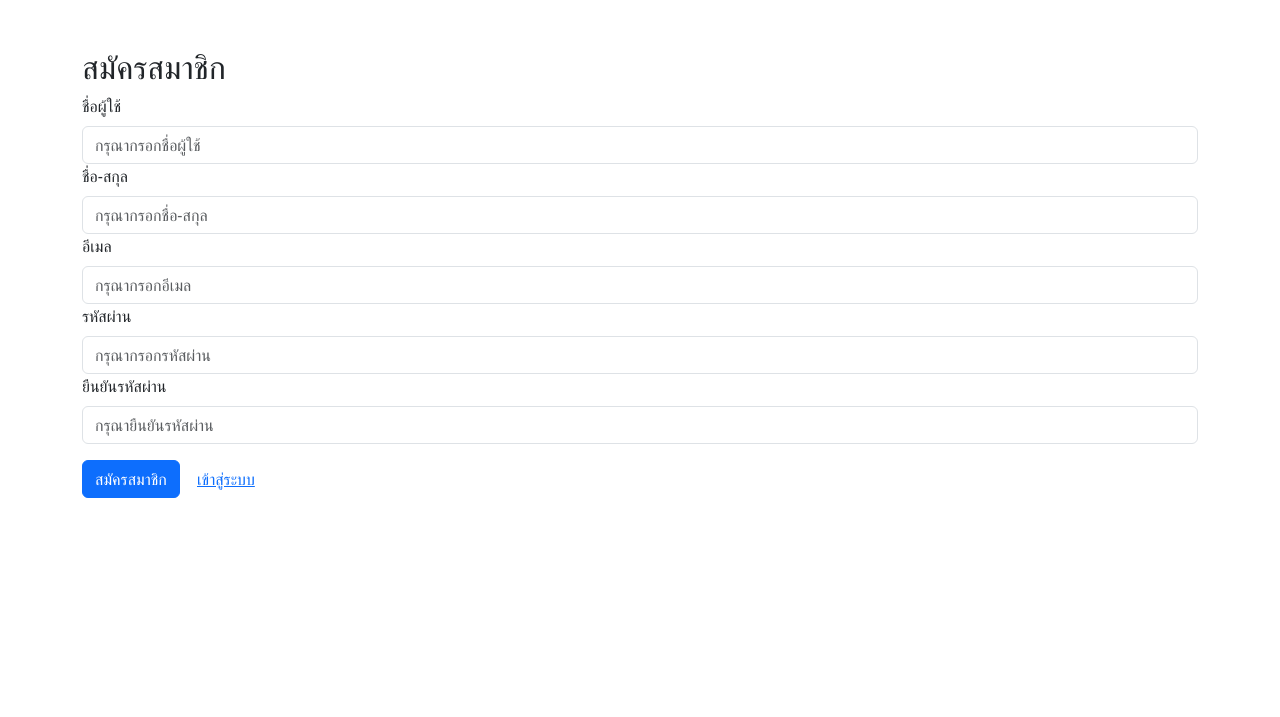
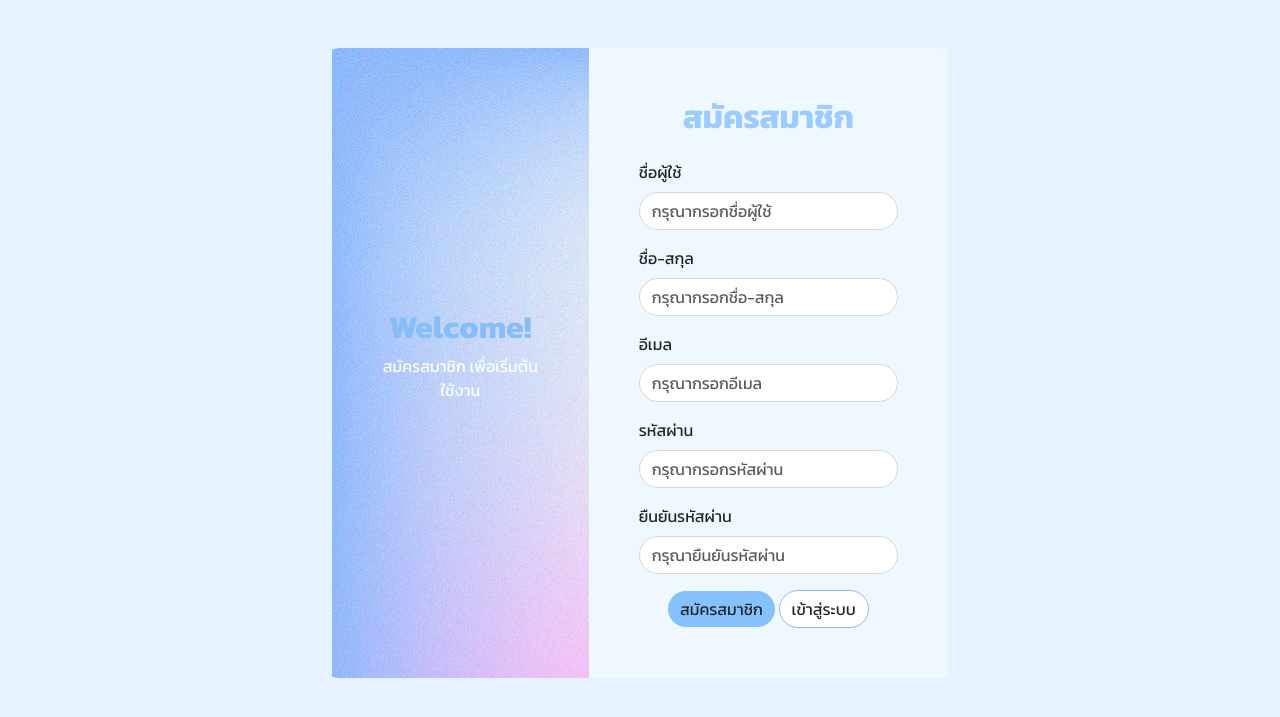
Before and after one commit to Bantita-Saeko/68s_OnlineShop, a PHP site: page /register.php in a window 1280 px wide. Shown: the top 717 px of the page. Run offline with PHP 8.4, Linux system fonts and the light colour scheme.

Commit message:
13.08.68

```diff
--- a/register.php
+++ b/register.php
@@ -1,67 +1,129 @@
 <?php
 require_once 'config.php';
 
-    if($_SERVER['REQUEST_METHOD'] === 'POST'){
-        //รับค่าจากฟอร์ม
+if ($_SERVER['REQUEST_METHOD'] === 'POST') {
     $username = trim($_POST['username']);
     $fullname = trim($_POST['fullname']);
     $email = trim($_POST['email']);
     $password = $_POST['password'];
     $confirmpassword = $_POST['confirmpassword'];
 
-        // นำข้อมูลไปบันทึกในฐานข้อมูล
-
     $hashedPassword = password_hash($password, PASSWORD_DEFAULT);
 
-        $sql = "INSERT INTO users(username, full_name, email, password,role) VALUES (?, ?, ?, ?, 'admin')";
+    $sql = "INSERT INTO users(username, full_name, email, password, role) VALUES (?, ?, ?, ?, 'admin')";
     $stmt = $conn->prepare($sql);
     $stmt->execute([$username, $fullname, $email, $hashedPassword]);
 }
 ?>
-
 <!DOCTYPE html>
 <html lang="en">
 <head>
     <meta charset="UTF-8">
     <meta name="viewport" content="width=device-width, initial-scale=1.0">
     <title>Register</title>
-
-    <!-- Boostrap CDN -->
+    <link rel="preconnect" href="https://fonts.googleapis.com">
+    <link rel="preconnect" href="https://fonts.gstatic.com" crossorigin>
+    <link href="https://fonts.googleapis.com/css2?family=Kanit:ital,wght@0,100;0,200;0,300;0,400;0,500;0,600;0,700;0,800;0,900;1,100;1,200;1,300;1,400;1,500;1,600;1,700;1,800;1,900&family=Nunito:ital,wght@0,200..1000;1,200..1000&display=swap" rel="stylesheet">
+    <!-- Bootstrap CDN -->
     <link rel="stylesheet" href="https://cdn.jsdelivr.net/npm/bootstrap@5.3.7/dist/css/bootstrap.min.css">
+    <style>
+        body {
+            font-family: 'Kanit', 'Nunito';
+            background-color: #e6f2ff;
+        }
+        .container {
+            max-width: 900px;
+            border-radius: 20px;
+            overflow: hidden;
+        }
+        .left-side {
+            background-image: url("img/bg.jpg");
+            color: white;
+            padding: 50px;
+            display: flex;
+            align-items: center;
+            justify-content: center;
+            flex-direction: column;
+            h2 {
+                font-weight: bold;
+                color: #87bef8ff;
+            }
+            img {
+                max-width: 100%;
+                border-radius: 10px;
+            }
+        }
+        .right-side {
+            background-color: #f0f8ff;
+            padding: 50px;
+            h2 {
+                font-weight: bold;
+                color: #9bcbffff;
+            }
+        }
+        .form-control {
+            border: 1px solid #d9d9d9ff;
+        }
+        .btn-custom {
+            background-color: #86c0fdff;
+            border: none;
+        }
+        .btn-outline-custom {
+            background-color: #ffffffff;
+            border: 1px solid #86c0fdff;
+        }
+        .btn-custom:hover {
+            background-color: #ffffffff;
+            border: 1px solid #86c0fdff;
+        }
+        .btn-outline-custom:hover {
+            background-color: #73b7ffff;
+        }
+    </style>
 </head>
 <body>
-    <div class="container mt-5">
-    <h2>สมัครสมาชิก</h2>
+    <div class="container mt-5 w-50">
+        <div class="row g-0">
+            <!-- ซ้าย -->
+            <div class="col-md-5 left-side text-center">
+                <h2>Welcome!</h2>
+                <p>สมัครสมาชิก เพื่อเริ่มต้นใช้งาน</p>
+            </div>
+
+            <!-- ขวา -->
+            <div class="col-md-7 right-side">
+                <h2 class="mb-4 text-center">สมัครสมาชิก</h2>
                 <form method="post">
-        <div>
+                    <div class="mb-3">
                         <label for="username" class="form-label">ชื่อผู้ใช้</label>
-            <input type="text" name="username" id="username" class="form-control" placeholder="กรุณากรอกชื่อผู้ใช้" required>
+                        <input type="text" name="username" id="username" class="form-control rounded-pill" placeholder="กรุณากรอกชื่อผู้ใช้" required>
                     </div>
-        <div>
+                    <div class="mb-3">
                         <label for="fullname" class="form-label">ชื่อ-สกุล</label>
-            <input type="text" name="fullname" id="fullname" class="form-control" placeholder="กรุณากรอกชื่อ-สกุล" required>
+                        <input type="text" name="fullname" id="fullname" class="form-control rounded-pill" placeholder="กรุณากรอกชื่อ-สกุล" required>
                     </div>
-        <div>
+                    <div class="mb-3">
                         <label for="email" class="form-label">อีเมล</label>
-            <input type="email" name="email" id="email" class="form-control" placeholder="กรุณากรอกอีเมล" required>
+                        <input type="email" name="email" id="email" class="form-control rounded-pill" placeholder="กรุณากรอกอีเมล" required>
                     </div>
-        <div>
+                    <div class="mb-3">
                         <label for="password" class="form-label">รหัสผ่าน</label>
-            <input type="password" name="password" id="password" class="form-control" placeholder="กรุณากรอกรหัสผ่าน" required>
+                        <input type="password" name="password" id="password" class="form-control rounded-pill" placeholder="กรุณากรอกรหัสผ่าน" required>
                     </div>
-        <div>
+                    <div class="mb-3">
                         <label for="confirmpassword" class="form-label">ยืนยันรหัสผ่าน</label>
-            <input type="password" name="confirmpassword" id="confirmpassword" class="form-control" placeholder="กรุณายืนยันรหัสผ่าน" required>
+                        <input type="password" name="confirmpassword" id="confirmpassword" class="form-control rounded-pill" placeholder="กรุณายืนยันรหัสผ่าน" required>
                     </div>
-        <div class="mt-3">
-            <button type="submit" class="btn btn-primary">สมัครสมาชิก</button>
-            <a href = "login.php" class="btn btn-link">เข้าสู่ระบบ</a>
+                    <div class="mt-3 text-center">
+                        <button type="submit" class="btn btn-custom rounded-pill">สมัครสมาชิก</button>
+                        <a href="login.php" class="btn btn-outline-custom rounded-pill">เข้าสู่ระบบ</a>
                     </div>
                 </form>
             </div>
+        </div>
+    </div>
 
-    <!-- Boostrap JS -->
+    <!-- Bootstrap JS -->
     <script src="https://cdn.jsdelivr.net/npm/bootstrap@5.3.7/dist/js/bootstrap.bundle.min.js"></script>
-
 </body>
 </html>
```
Also changed, not shown: img/bg.jpg (added). Lines whose indentation alone changed are shown as unchanged.
